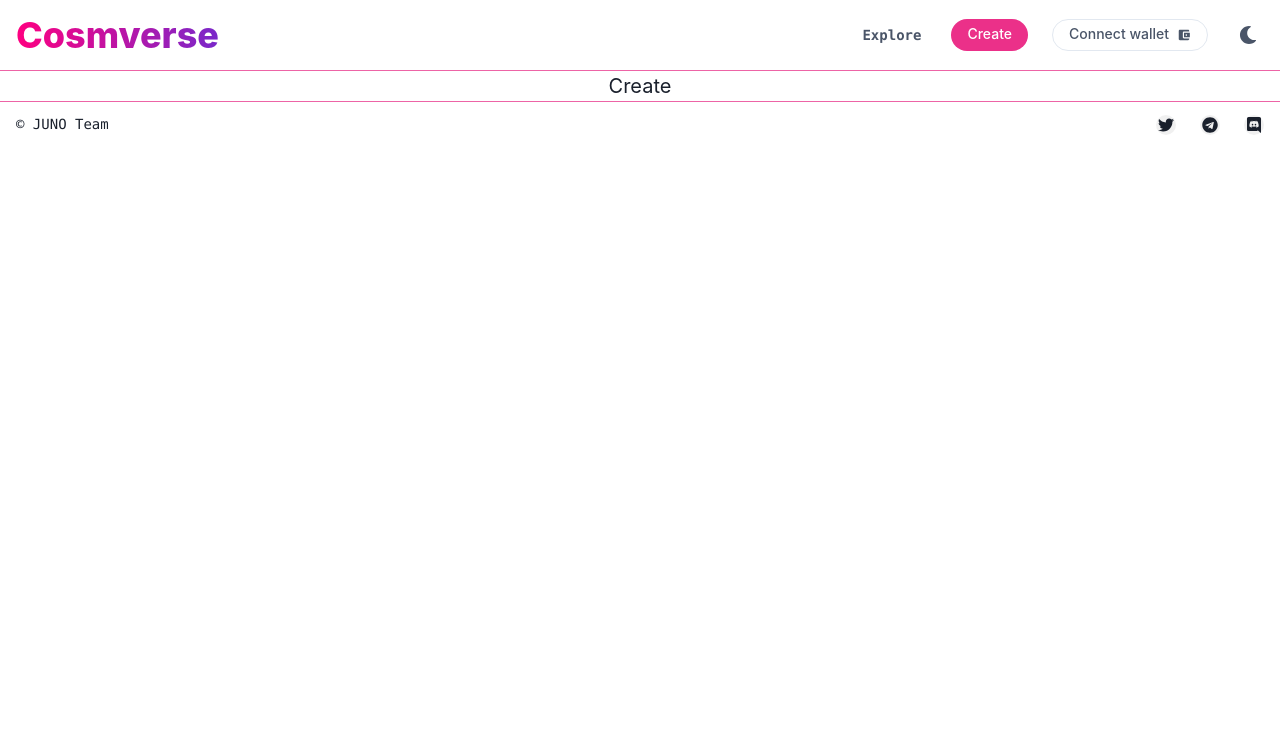
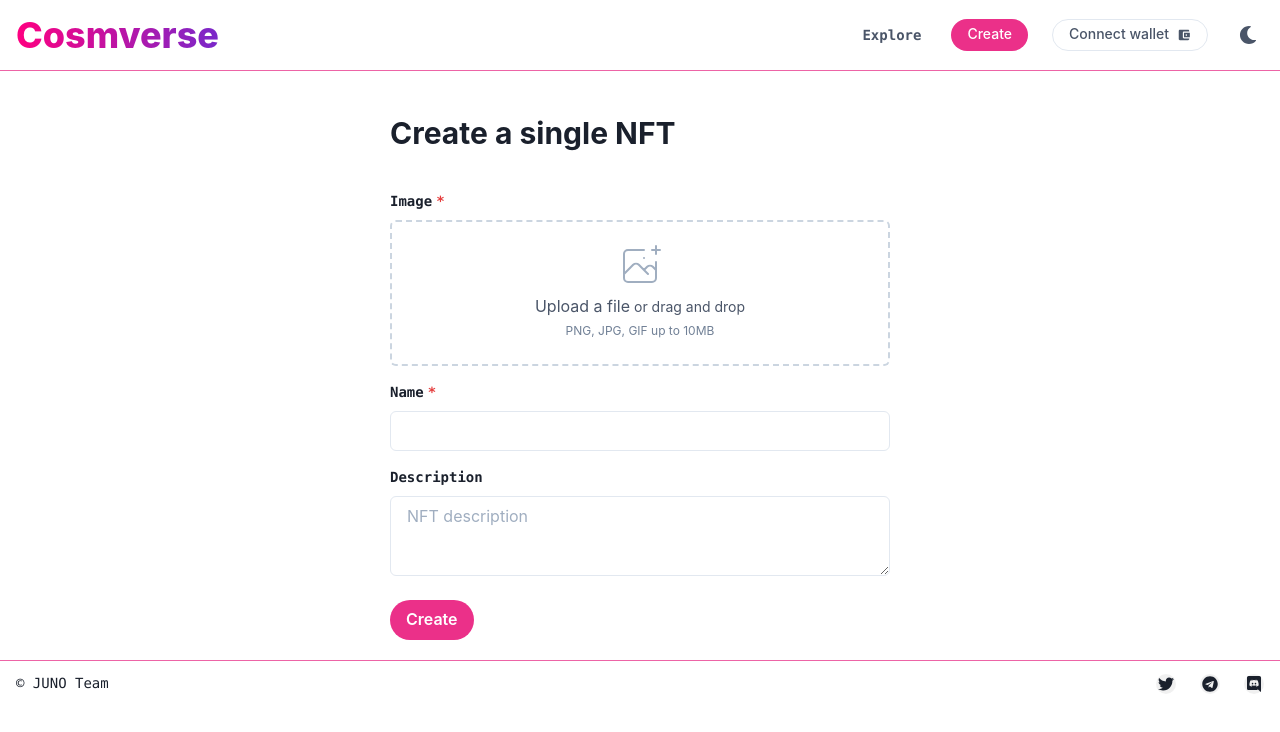
Before and after one commit to CosmosContracts/cosmverse, a React (Create React App) app: page /create in a window 1280 px wide. Shown: the top 732 px of the page. Built offline with nearby package versions, Linux system fonts and the light colour scheme.

Commit message:
Add base form to create nft

```diff
--- /dev/null
+++ b/src/App/components/file-upload/index.tsx
@@ -0,0 +1,92 @@
+import * as React from "react";
+import {
+  chakra,
+  Flex,
+  Icon,
+  Stack,
+  Text,
+  useColorModeValue,
+  VisuallyHidden,
+} from "@chakra-ui/react";
+import { useRef } from "react";
+
+type FileUploadProps = {
+  accept?: string
+  multiple?: boolean
+}
+
+export function FileUpload({ accept, multiple }: FileUploadProps): JSX.Element {
+  // const inputRef = useRef();
+  const inputRef = useRef<HTMLInputElement | null>(null)
+
+
+  return (
+    <Flex
+      mt={1}
+      justify="center"
+      px={6}
+      pt={5}
+      pb={6}
+      borderWidth={2}
+      borderColor={useColorModeValue("gray.300", "gray.500")}
+      borderStyle="dashed"
+      rounded="md"
+      onClick={() => inputRef.current?.click()}
+    >
+      <Stack spacing={1} textAlign="center">
+        <Icon
+          mx="auto"
+          boxSize={12}
+          color={useColorModeValue("gray.400", "gray.500")}
+          stroke="currentColor"
+          fill="none"
+          viewBox="0 0 48 48"
+          aria-hidden="true"
+        >
+          <path
+            d="M28 8H12a4 4 0 00-4 4v20m32-12v8m0 0v8a4 4 0 01-4 4H12a4 4 0 01-4-4v-4m32-4l-3.172-3.172a4 4 0 00-5.656 0L28 28M8 32l9.172-9.172a4 4 0 015.656 0L28 28m0 0l4 4m4-24h8m-4-4v8m-12 4h.02"
+            strokeWidth="2"
+            strokeLinecap="round"
+            strokeLinejoin="round"
+          />
+        </Icon>
+        <Flex
+          fontSize="sm"
+          color={useColorModeValue("gray.600", "gray.400")}
+          alignItems="baseline"
+        >
+          <chakra.label
+            htmlFor="file-upload"
+            cursor="pointer"
+            rounded="md"
+            fontSize="md"
+            color={useColorModeValue("brand.600", "brand.200")}
+            pos="relative"
+            _hover={{
+              color: useColorModeValue("brand.400", "brand.300"),
+            }}
+          >
+            <span>Upload a file</span>
+            <VisuallyHidden>
+              <input
+                accept={accept}
+                multiple={multiple}
+                id="file-upload"
+                name="file-upload"
+                type="file"
+                ref={e => inputRef.current = e}
+              />
+            </VisuallyHidden>
+          </chakra.label>
+          <Text pl={1}>or drag and drop</Text>
+        </Flex>
+        <Text
+          fontSize="xs"
+          color={useColorModeValue("gray.500", "gray.50")}
+        >
+          PNG, JPG, GIF up to 10MB
+        </Text>
+      </Stack>
+    </Flex>
+  );
+}
--- a/src/App/pages/create/index.tsx
+++ b/src/App/pages/create/index.tsx
@@ -1,10 +1,77 @@
 import * as React from "react"
 import {
   Box,
+  Button,
+  Flex,
+  FormControl,
+  FormLabel,
+  Heading,
+  Input,
+  Textarea,
 } from "@chakra-ui/react"
+import { FileUpload } from "../../components/file-upload"
 
 export const Create = () => (
-    <Box textAlign="center" fontSize="xl">
-        Create
+  <Flex
+    py={{ base: 5 }}
+    px={{ base: 4 }}
+    borderBottom={1}
+    justifyContent="center"
+    alignItems="center"
+    direction="row">
+    <Box maxW="500px" w="100%">
+      <Box>
+        <Box mt={6} mb={10}>
+          <Heading as="h3" fontSize="3xl">Create a single NFT</Heading>
+        </Box>
+        <Box as={'form'} id="nft-form">
+        <Box>
+            <FormControl id="name" isRequired>
+              <FormLabel
+                fontSize="sm"
+                fontFamily="mono"
+                fontWeight="semibold"
+              >Image</FormLabel>
+              <FileUpload accept="image/*"/>
+            </FormControl>
+          </Box>
+          <Box mt={4}>
+            <FormControl id="name" isRequired>
+              <FormLabel
+                fontSize="sm"
+                fontFamily="mono"
+                fontWeight="semibold"
+              >Name</FormLabel>
+              <Input name="name" />
+            </FormControl>
+          </Box>
+          <Box mt={4}>
+            <FormControl id="description">
+              <FormLabel
+                fontSize="sm"
+                fontFamily="mono"
+                fontWeight="semibold"
+              >Description</FormLabel>
+              <Textarea name="description" placeholder="NFT description" />
+            </FormControl>
+          </Box>
+          <Box mt={6}>
+            <Button
+              height="var(--chakra-sizes-10)"
+              fontSize={'md'}
+              fontWeight="semibold"
+              borderRadius={'50px'}
+              color={'white'}
+              bg="pink.500"
+              _hover={{
+                bg: "pink.700",
+              }}>
+              Create
+            </Button>
+          </Box>
+        </Box>
+      </Box>
+
     </Box>
+  </Flex>
 )
```
